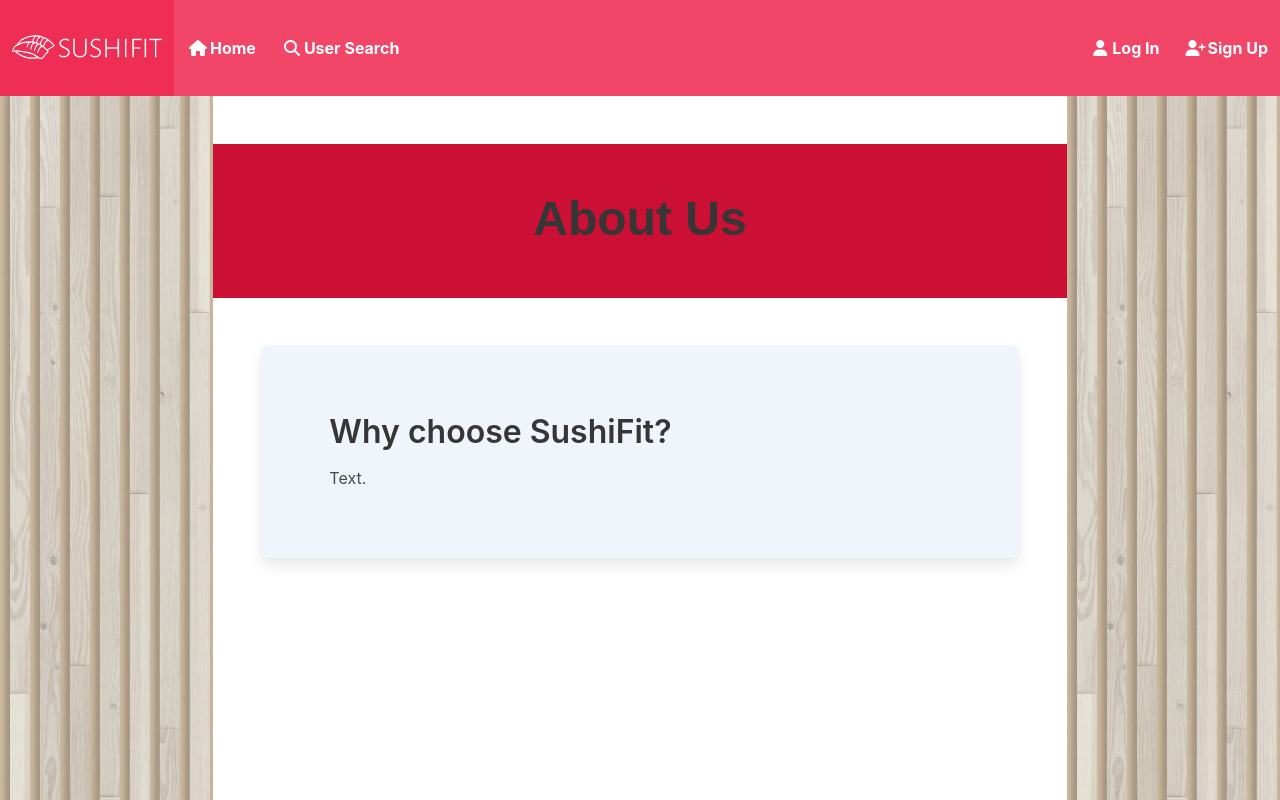
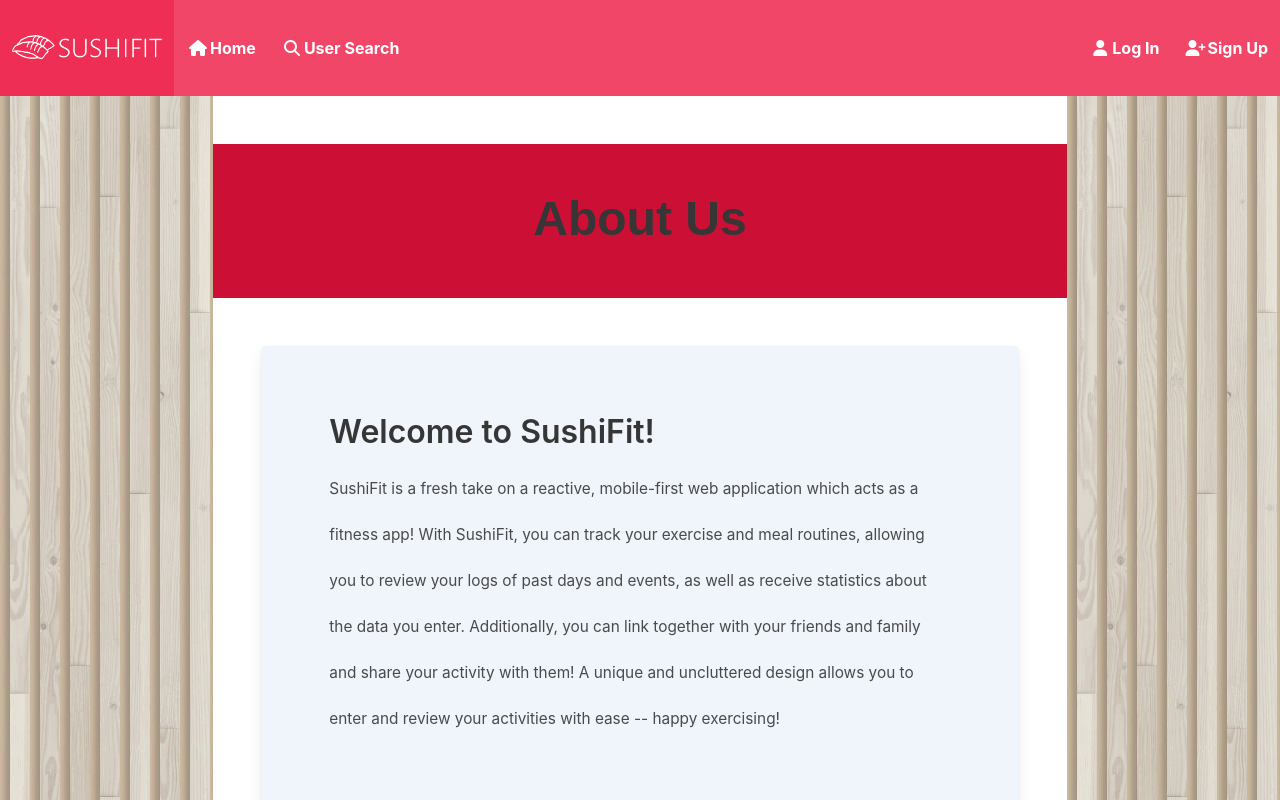
Before and after one commit to didomizm1/Web-Server-Programming-Final-Project, a Vue app in the folder client/: page /about in a window 1280 px wide. Shown: the top 800 px of the page. Built offline with nearby package versions, Linux system fonts and the light colour scheme; a web font is replaced by a local one.

Commit message:
About page updated

```diff
--- a/client/src/components/QuestionAnswer.vue
+++ b/client/src/components/QuestionAnswer.vue
@@ -15,5 +15,11 @@
 </template>
 
 <style scoped>
-
+h1 {
+    font-size: 3vw;
+}
+p {
+    font-size: 1.2vw;
+    line-height: 3;
+}
 </style>
--- a/client/src/views/AboutView.vue
+++ b/client/src/views/AboutView.vue
@@ -2,6 +2,7 @@
 import Banner from '../components/Banner.vue';
 import PageBox from '../components/PageBox.vue';
 import QuestionAnswer from '../components/QuestionAnswer.vue';
+import SiteLogo from '../components/SiteLogo.vue';
 </script>
 
 <template>
@@ -17,14 +18,19 @@ import QuestionAnswer from '../components/QuestionAnswer.vue';
     <div class="content">
       <QuestionAnswer>
         <template #q>
-          Why choose SushiFit?
+          Welcome to SushiFit!
         </template>
         <template #a>
-          Text.
+          SushiFit is a fresh take on a reactive, mobile-first web application which acts as a fitness app! With SushiFit, you can track your exercise and meal routines,
+          allowing you to review your logs of past days and events, as well as receive statistics about the data you enter. Additionally, you can link together with your
+          friends and family and share your activity with them! A unique and uncluttered design allows you to enter and review your activities with ease -- happy exercising!
         </template>
       </QuestionAnswer>
     </div>
   </PageBox>
+
+  <!-- Site logo -->
+  <SiteLogo />
 
 </template>
 
```
